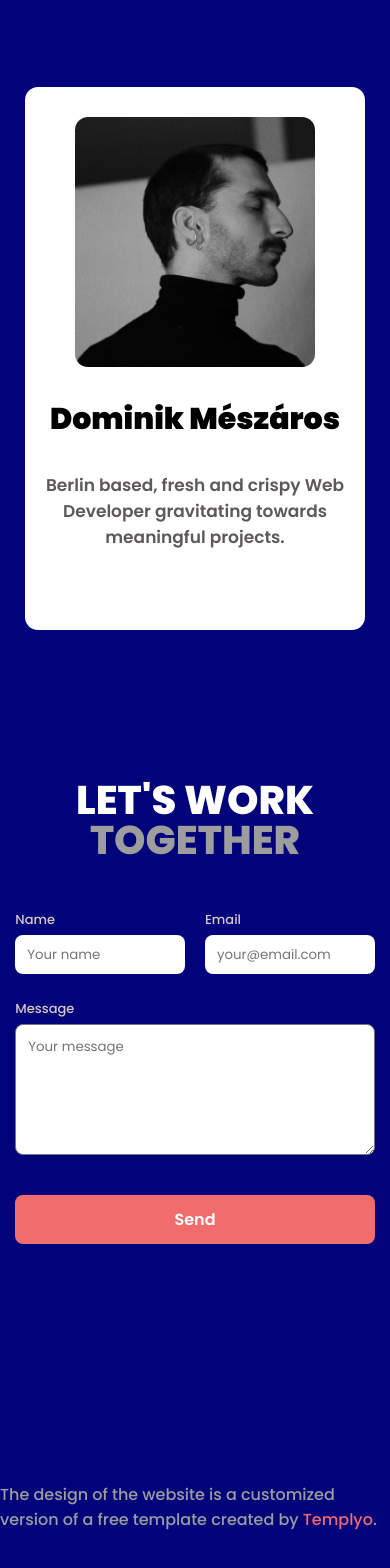
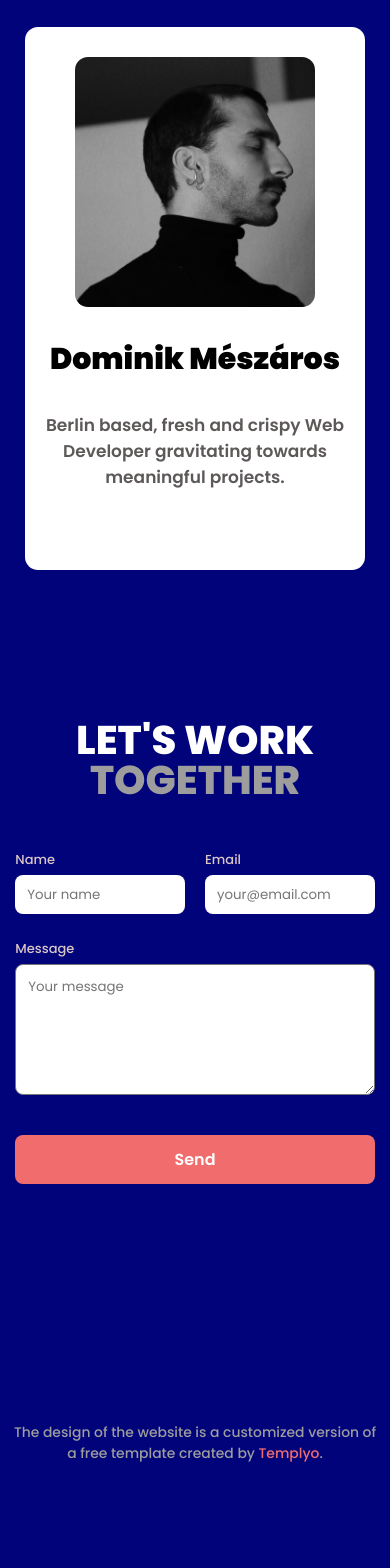
Before and after one commit to Domszilu/portfolio, a React (Vite) app in the folder frontend/: page /contact in a window 390 px wide. Shown: the part 106-1674 px from the top of the page. After the commit the page ends 1650 px from the top, so only its background shows below. Built offline with nearby package versions, Linux system fonts and the light colour scheme.

Commit message:
adjusted media breakpoints, updated fetch address

```diff
--- a/frontend/src/components/Footer/StyledFooter.js
+++ b/frontend/src/components/Footer/StyledFooter.js
@@ -4,9 +4,10 @@ export const FooterWrapper = styled.footer`
     display: flex;
     justify-content: center;
     align-items: center;
-    padding: 19.8rem 0 8rem 0;
+    padding: 19.8rem 1rem 8rem 1rem;
+    font-size: clamp(1rem, calc(1vw + 1rem), 1.6rem);
     font-weight: 500;
-
+    text-align: center;
     p {
         font-family: "Poppins", serif;
         color: #9d9d9d;
--- a/frontend/src/components/NameCard/NameCardStyles.js
+++ b/frontend/src/components/NameCard/NameCardStyles.js
@@ -1,4 +1,5 @@
 import styled from "styled-components";
+import { device } from "../../pages/Styles";
 
 export const StyledCardContainer = styled.div`
     background-color: white;
@@ -8,11 +9,14 @@ export const StyledCardContainer = styled.div`
     align-items: center;
     gap: 3rem;
     padding: 3rem 0rem 8rem 0rem;
-    margin-top: 11rem;
+    margin-top: 5rem;
     border-radius: 13px;
     position: sticky;
     top: 45px;
     width: 34rem;
+    @media ${device.tablet} {
+        margin-top: 11rem;
+    }
 
     img {
         width: 240px;
--- a/frontend/src/hooks/useContactForm.js
+++ b/frontend/src/hooks/useContactForm.js
@@ -22,11 +22,14 @@ const useContactForm = () => {
         setStatus("Sending...");
 
         try {
-            const response = await fetch("http://localhost:5000/contact", {
-                method: "POST",
-                headers: { "Content-Type": "application/json" },
-                body: JSON.stringify(formData),
-            });
+            const response = await fetch(
+                "https://portfolio-e2jp.onrender.com",
+                {
+                    method: "POST",
+                    headers: { "Content-Type": "application/json" },
+                    body: JSON.stringify(formData),
+                }
+            );
 
             const result = await response.json();
             if (response.ok) {
```
